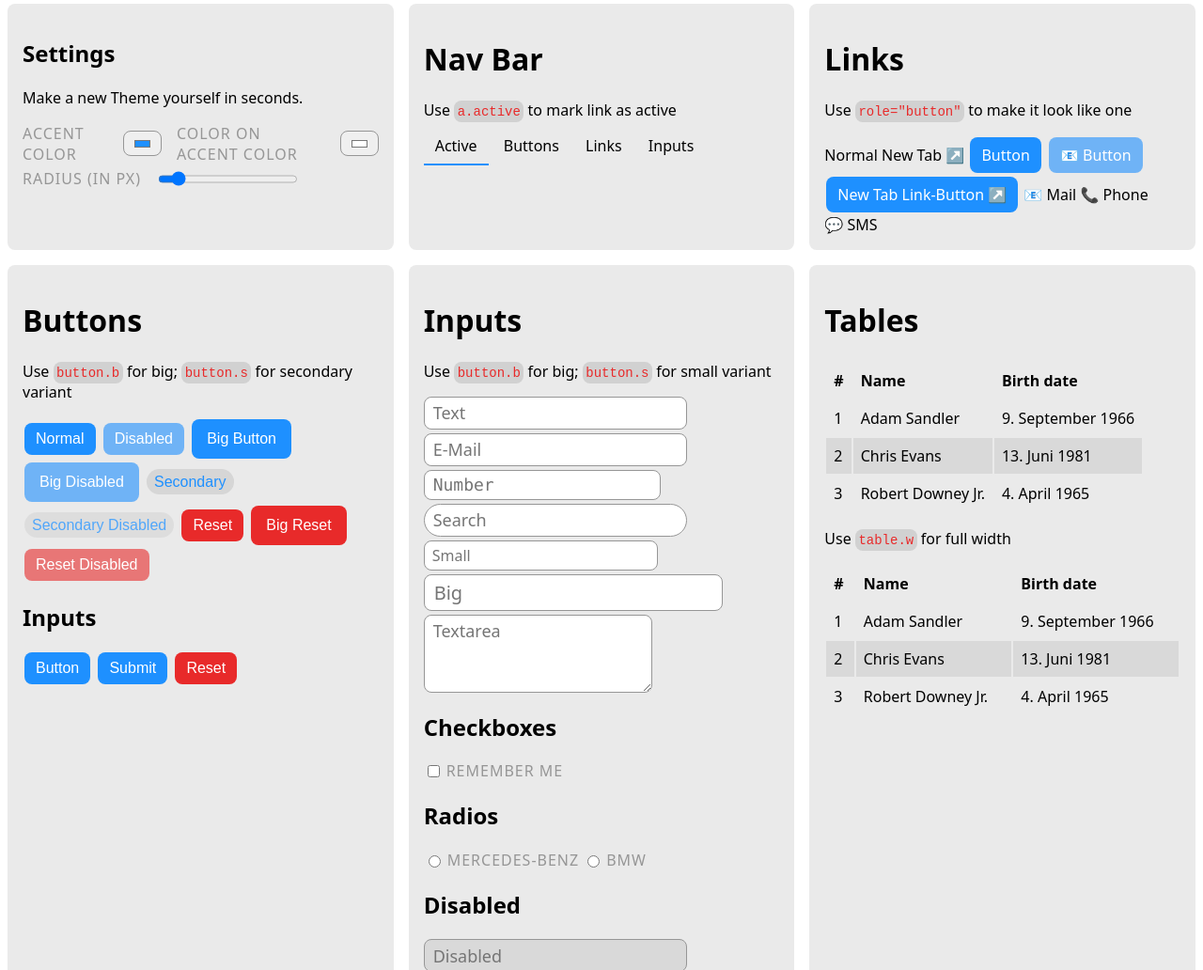
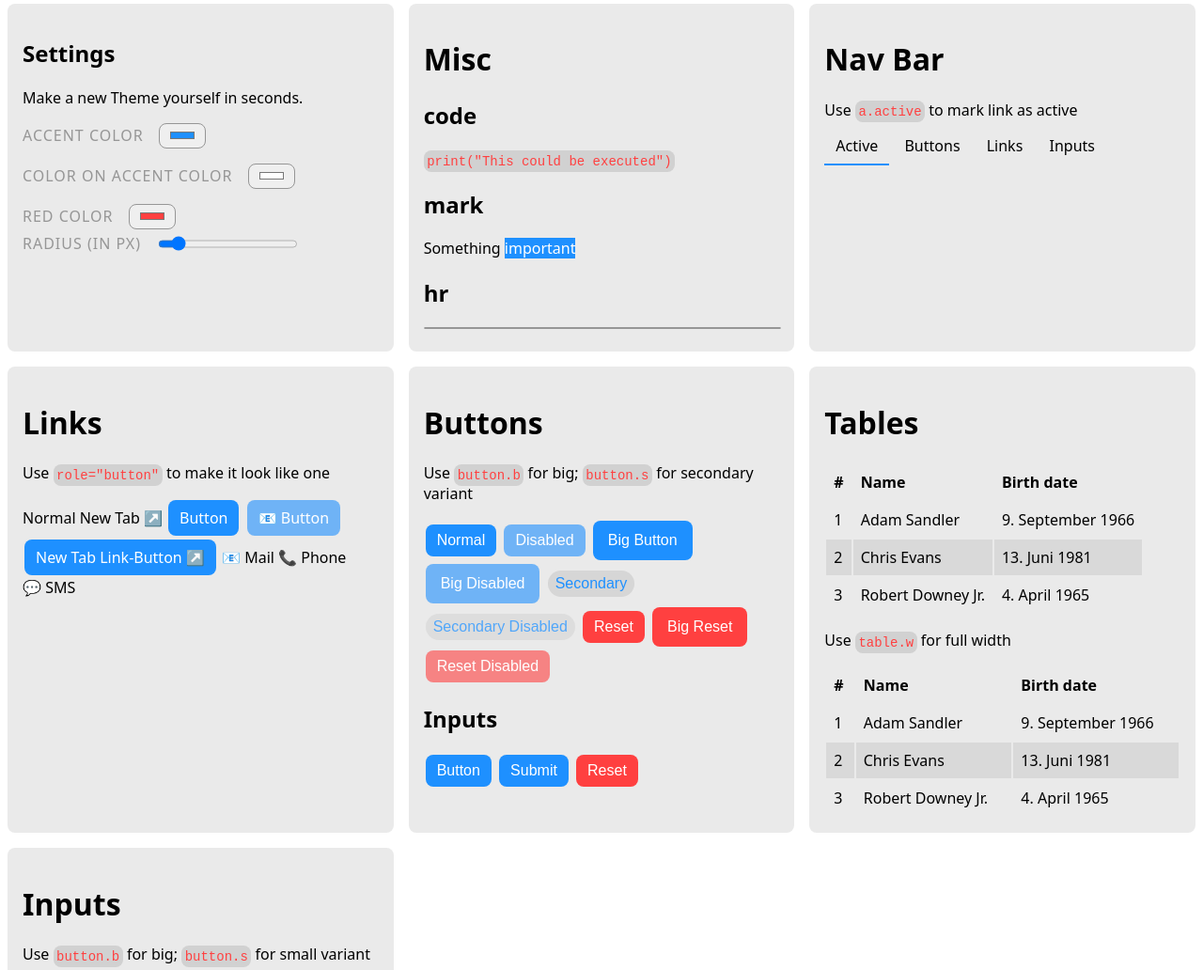
Before and after one commit to felix-schindler/easy-style, a website: page index.html in a window 1280 px wide. Shown: the part 252-1284 px from the top of the page at 94% size. Drawn offline with Linux system fonts and the light colour scheme.

Commit message:
Add hr ; Imp red, radius, index.hmtl
- New red color
- Add hr
- Calc border-radius for round things (btn.s; input:search)
- Add index.html red color picker

closes #3

```diff
--- a/index.html
+++ b/index.html
@@ -23,19 +23,8 @@
 		#settings > div {
 			display: flex;
 			align-items: center;
+			flex-wrap: wrap;
 			gap: 1em;
-		}
-
-		main {
-			display: grid;
-			grid-template-columns: repeat(auto-fill, minmax(325px, 1fr));
-			gap: 1em;
-		}
-
-		main > div {
-			padding: 1em;
-			background-color: rgba(var(--gray-rgb), .2);
-			border-radius: var(--radius);
 		}
 	</style>
 </head>
@@ -52,15 +41,17 @@
 		<li>Size: 4KB (without compression)</li>
 	</ol>
 
-	<main>
-		<div id="settings">
+	<main class="grid">
+		<div id="settings" class="card">
 			<h2>Settings</h2>
 			<p>Make a new Theme yourself in seconds.</p>
 			<div>
 				<label for="accent">Accent color</label>
-				<input type="color" id="accent" value="#1e90ff">
-				<label for="accent">Color on accent color</label>
+				<input type="color" id="accent" value="#1E90FF">
+				<label for="onaccent">Color on accent color</label>
 				<input type="color" id="onaccent" value="#FFFFFF">
+				<label for="red">Red color</label>
+				<input type="color" id="red" value="#FF4040">
 			</div>
 			<div>
 				<label for="radius">Radius (in px)</label>
@@ -68,7 +59,17 @@
 			</div>
 		</div>
 
-		<div>
+		<div class="card">
+			<h1>Misc</h1>
+			<h2>code</h2>
+			<code>print("This could be executed")</code>
+			<h2>mark</h2>
+			<p>Something <mark>important</mark></p>
+			<h2>hr</h2>
+			<hr>
+		</div>
+
+		<div class="card">
 			<h1>Nav Bar</h1>
 			<p>Use <code>a.active</code> to mark link as active</p>
 			<nav>
@@ -79,7 +80,7 @@
 			</nav>
 		</div>
 
-		<div id="links">
+		<div id="links" class="card">
 			<h1>Links</h1>
 			<p>Use <code>role="button"</code> to make it look like one</p>
 			<a href="#!">Normal</a>
@@ -92,7 +93,7 @@
 			<a href="sms:number">SMS</a>
 		</div>
 
-		<div id="buttons">
+		<div id="buttons" class="card">
 			<h1>Buttons</h1>
 			<p>Use <code>button.b</code> for big; <code>button.s</code> for secondary variant</p>
 			<button type="button">Normal</button>
@@ -111,46 +112,7 @@
 			<input type="reset">
 		</div>
 
-		<div id="inputs">
-			<h1>Inputs</h1>
-			<p>Use <code>button.b</code> for big; <code>button.s</code> for small variant</p>
-			<div>
-				<input type="text" placeholder="Text">
-				<input type="email" placeholder="E-Mail">
-				<input type="number" placeholder="Number" step=".1">
-				<input type="search" placeholder="Search">
-				<input class="s" type="text" placeholder="Small">
-				<input class="b" type="text" placeholder="Big">
-				<textarea rows="3" placeholder="Textarea"></textarea>
-			</div>
-
-			<h2>Checkboxes</h2>
-			<div>
-				<input type="checkbox" id="rm">
-				<label for="rm">Remember Me</label>
-			</div>
-
-			<h2>Radios</h2>
-			<div>
-				<input type="radio" name="car" id="merc">
-				<label for="merc">Mercedes-Benz</label>
-				<input type="radio" name="car" id="bmw">
-				<label for="bmw">BMW</label>
-			</div>
-
-			<h2>Disabled</h2>
-			<div>
-				<input type="text" placeholder="Disabled" disabled>
-				<textarea rows="3" placeholder="Textarea" disabled></textarea>
-			</div>
-
-			<h2>Labels</h2>
-			<div>
-				<label>Label</label>
-			</div>
-		</div>
-
-		<div id="tables">
+		<div id="tables" class="card">
 			<h1>Tables</h1>
 			<table>
 				<thead>
@@ -207,6 +169,45 @@
 				</tbody>
 			</table>
 		</div>
+
+		<div id="inputs" class="card">
+			<h1>Inputs</h1>
+			<p>Use <code>button.b</code> for big; <code>button.s</code> for small variant</p>
+			<div>
+				<input type="text" placeholder="Text">
+				<input type="email" placeholder="E-Mail">
+				<input type="number" placeholder="Number" step=".1">
+				<input type="search" placeholder="Search">
+				<input class="s" type="text" placeholder="Small">
+				<input class="b" type="text" placeholder="Big">
+				<textarea rows="3" placeholder="Textarea"></textarea>
+			</div>
+
+			<h2>Checkboxes</h2>
+			<div>
+				<input type="checkbox" id="rm">
+				<label for="rm">Remember Me</label>
+			</div>
+
+			<h2>Radios</h2>
+			<div>
+				<input type="radio" name="car" id="merc">
+				<label for="merc">Mercedes-Benz</label>
+				<input type="radio" name="car" id="bmw">
+				<label for="bmw">BMW</label>
+			</div>
+
+			<h2>Disabled</h2>
+			<div>
+				<input type="text" placeholder="Disabled" disabled>
+				<textarea rows="3" placeholder="Textarea" disabled></textarea>
+			</div>
+
+			<h2>Labels</h2>
+			<div>
+				<label>Label</label>
+			</div>
+		</div>
 	</main>
 
 	<script>
@@ -223,10 +224,12 @@
 
 		const accent = document.getElementById("accent");
 		const onAccent = document.getElementById("onaccent");
+		const red = document.getElementById("red");
 		const radius = document.getElementById("radius");
 
 		accent.addEventListener("input", (e) => document.documentElement.style.setProperty('--accent-rgb', parseHex(e.target.value)));
 		onAccent.addEventListener("input", (e) => document.documentElement.style.setProperty('--on-accent', e.target.value));
+		red.addEventListener("input", (e) => document.documentElement.style.setProperty('--red-rgb', parseHex(e.target.value)));
 		radius.addEventListener("input", (e) => document.documentElement.style.setProperty('--radius', `${e.target.value}px`));
 	</script>
 </body>
--- a/src/buttons.css
+++ b/src/buttons.css
@@ -83,7 +83,7 @@
 	color: var(--accent);
 	background-color: rgba(var(--gray-rgb), .25);
 	padding: .3em .5em;
-	border-radius: 500px;
+	border-radius: calc(var(--radius) * 10);
 }
 
 /* Hover */
--- a/src/inputs.css
+++ b/src/inputs.css
@@ -28,7 +28,7 @@ input[type="number"] {
 }
 
 input[type="search"] {
-	border-radius: 500px;
+	border-radius: calc(var(--radius) * 10);
 }
 
 input[type="radio"], input[type="checkbox"] {
@@ -39,6 +39,10 @@ input[type="radio"], input[type="checkbox"] {
 
 /* Labels */
 label {
+	cursor: pointer;
+}
+
+label, .label {
 	color: var(--gray);
 	text-transform: uppercase;
 	letter-spacing: 1px;
--- a/src/main.css
+++ b/src/main.css
@@ -3,12 +3,13 @@ Easy Style CSS Framework v0.1.0
 URL: https://github.com/felix-schindler/easy-style
 */
 
-@import url("links.css");
-@import url("nav.css");
-@import url("buttons.css");
-@import url("inputs.css");
-@import url("disabled.css");
-@import url("table.css");
+@import "layout.css";
+@import "links.css";
+@import "nav.css";
+@import "buttons.css";
+@import "inputs.css";
+@import "disabled.css";
+@import "table.css";
 
 /* Misc */
 html {
@@ -21,7 +22,7 @@ html {
 	--on-accent: white;
 
 	/* Red */
-	--red-rgb: 232, 42, 42;
+	--red-rgb: 255, 64, 64;
 	--red: rgb(var(--red-rgb));
 
 	/* Gray */
@@ -48,6 +49,13 @@ mark {
 	background-color: var(--accent);
 }
 
+hr {
+	border: 1px solid var(--gray);
+	border-radius: var(--radius);
+	border-collapse: collapse;
+	width: 100%;
+}
+
 img, video {
 	max-width: 100%;
 	height: auto;
```
Also changed, not shown: easy-style.min.css.
